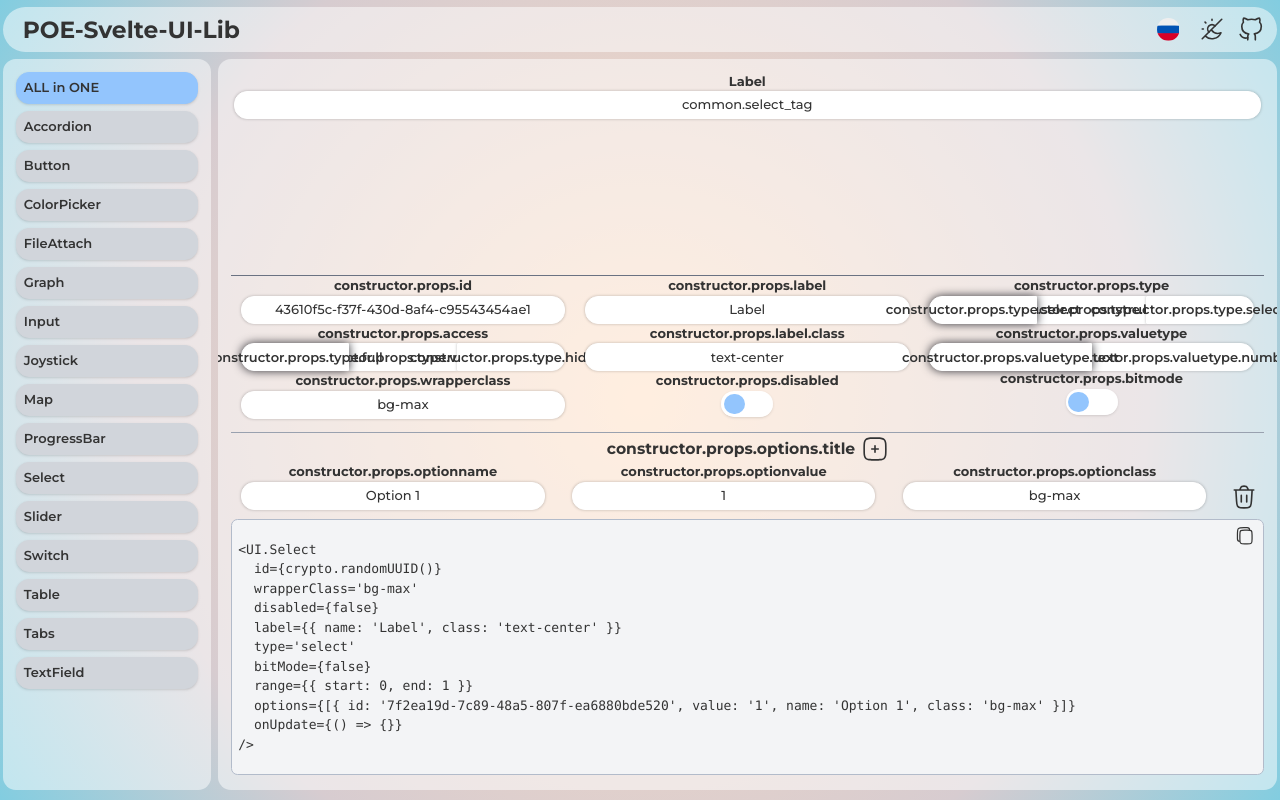
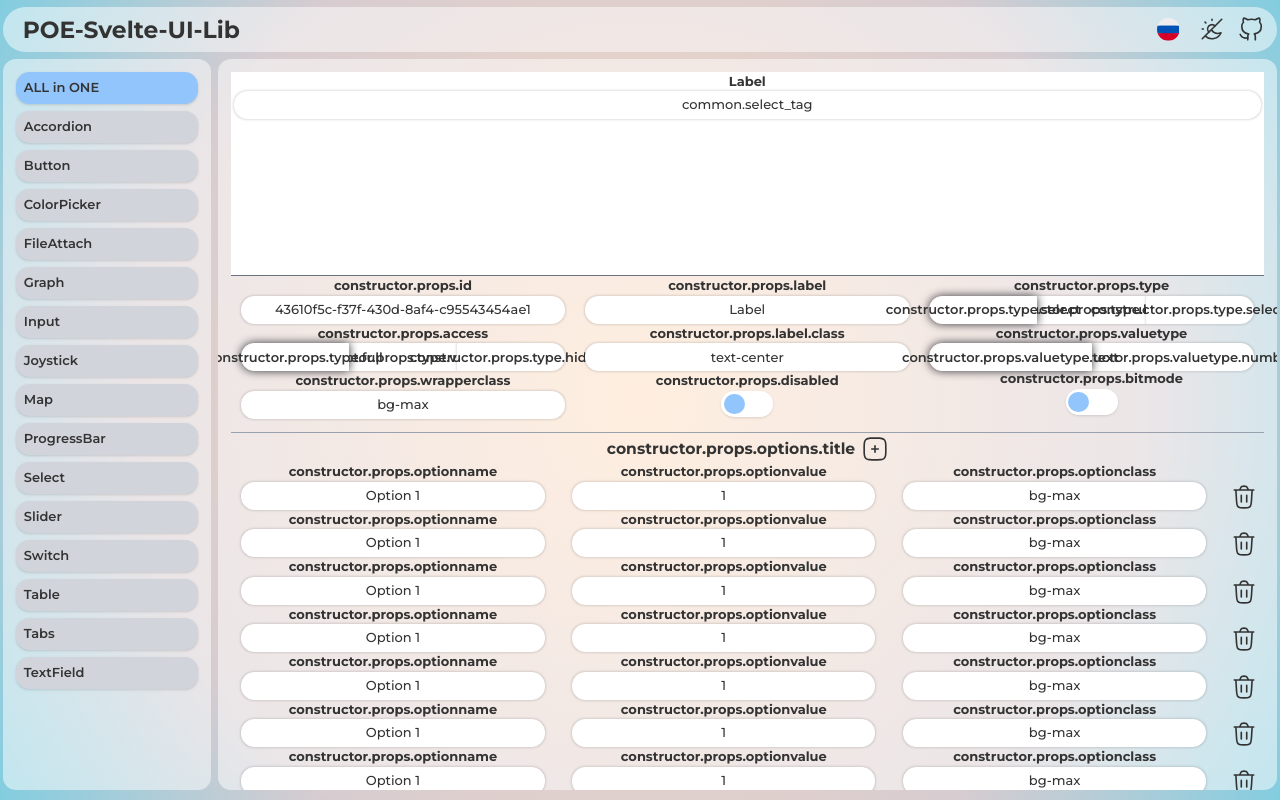
Before and after one commit to Oleg-Perevyshin/ElementsUI, a SvelteKit app: page /components/select in a window 1280 px wide. Built offline with nearby package versions, Linux system fonts and the light colour scheme.

Commit message:
[deploy] [publish]

```diff
--- a/package.json
+++ b/package.json
@@ -1,6 +1,6 @@
 {
   "name": "poe-svelte-ui-lib",
-  "version": "1.5.5",
+  "version": "1.5.6",
   "license": "MIT",
   "type": "module",
   "scripts": {
--- a/src/lib/Select/Select.svelte
+++ b/src/lib/Select/Select.svelte
@@ -188,7 +188,7 @@
 
     {#if isDropdownOpen}
       <div
-        class="absolute top-full left-1/2 z-50 -translate-x-1/2 rounded-b-2xl border border-t-0 border-(--bg-color)"
+        class="absolute top-full left-1/2 z-50 -translate-x-1/2 rounded-b-2xl border border-t-0 border-(--bg-color) shadow-[0_0_3px_rgb(0_0_0_/0.25)]"
         style="width: calc(100% - 1.8rem);"
         transition:slide={{ duration: 250 }}
       >
--- a/src/routes/components/select/+page.svelte
+++ b/src/routes/components/select/+page.svelte
@@ -18,7 +18,16 @@
       type: 'select',
       bitMode: false,
       range: { start: 0, end: 1 },
-      options: [{ id: crypto.randomUUID(), value: '1', name: 'Option 1', class: 'bg-max' }],
+      options: [
+        { id: crypto.randomUUID(), value: '1', name: 'Option 1', class: 'bg-max' },
+        { id: crypto.randomUUID(), value: '1', name: 'Option 1', class: 'bg-max' },
+        { id: crypto.randomUUID(), value: '1', name: 'Option 1', class: 'bg-max' },
+        { id: crypto.randomUUID(), value: '1', name: 'Option 1', class: 'bg-max' },
+        { id: crypto.randomUUID(), value: '1', name: 'Option 1', class: 'bg-max' },
+        { id: crypto.randomUUID(), value: '1', name: 'Option 1', class: 'bg-max' },
+        { id: crypto.randomUUID(), value: '1', name: 'Option 1', class: 'bg-max' },
+        { id: crypto.randomUUID(), value: '1', name: 'Option 1', class: 'bg-max' },
+      ],
     },
     eventHandler: { Header: 'SET', Argument: '', Variables: [] },
     position: { row: 0, col: 0, width: 0, height: 0 },
@@ -34,6 +43,7 @@ ${formatObjectToString(selectComponent.properties as ISelectProps)}
 
 <ComponentExample {codeText}>
   {#snippet component()}
+    <div class="bg-(--back-color) h-full">
       <Select
         {...selectComponent.properties as ISelectProps}
         onUpdate={(value) => {
@@ -42,6 +52,7 @@ ${formatObjectToString(selectComponent.properties as ISelectProps)}
           })
         }}
       />
+    </div>
   {/snippet}
   {#snippet componentProps()}
     <SelectProps
```
Lines whose indentation alone changed are shown as unchanged.
